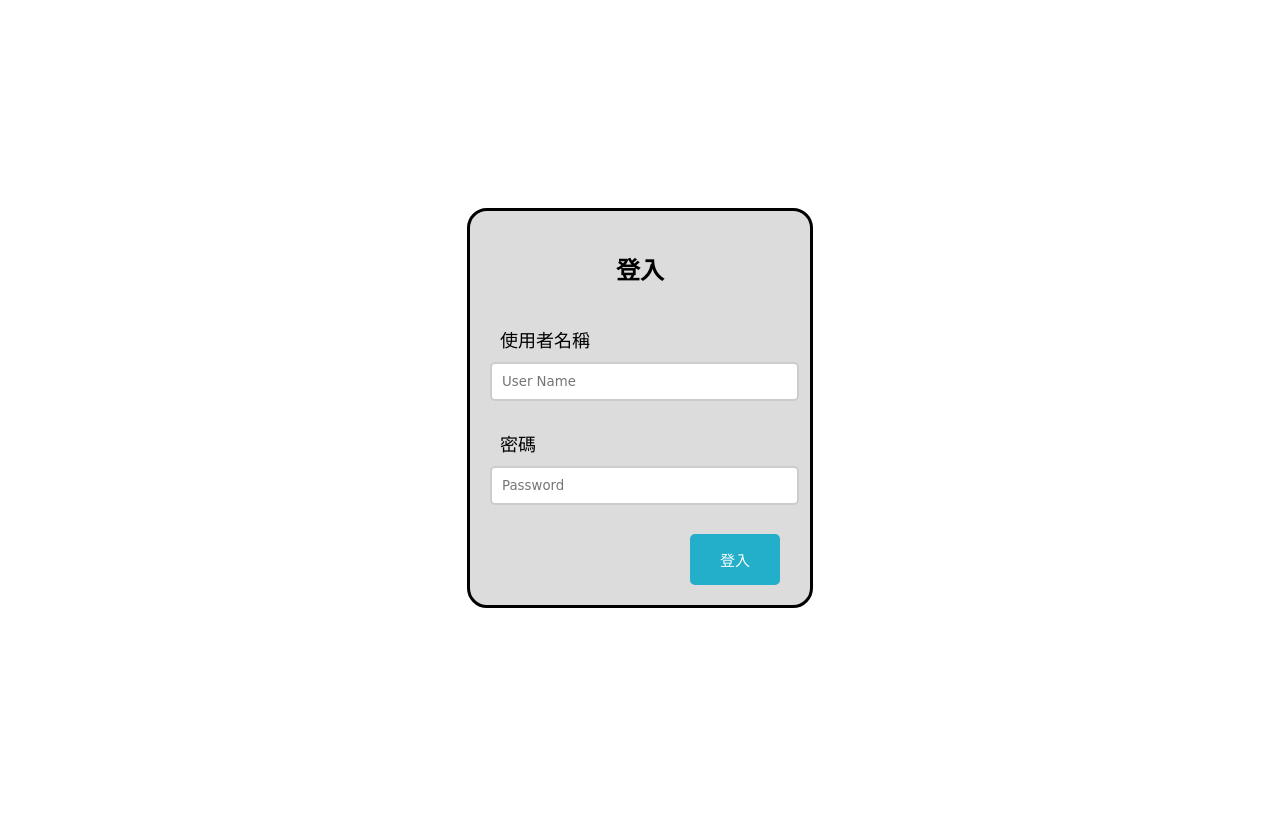
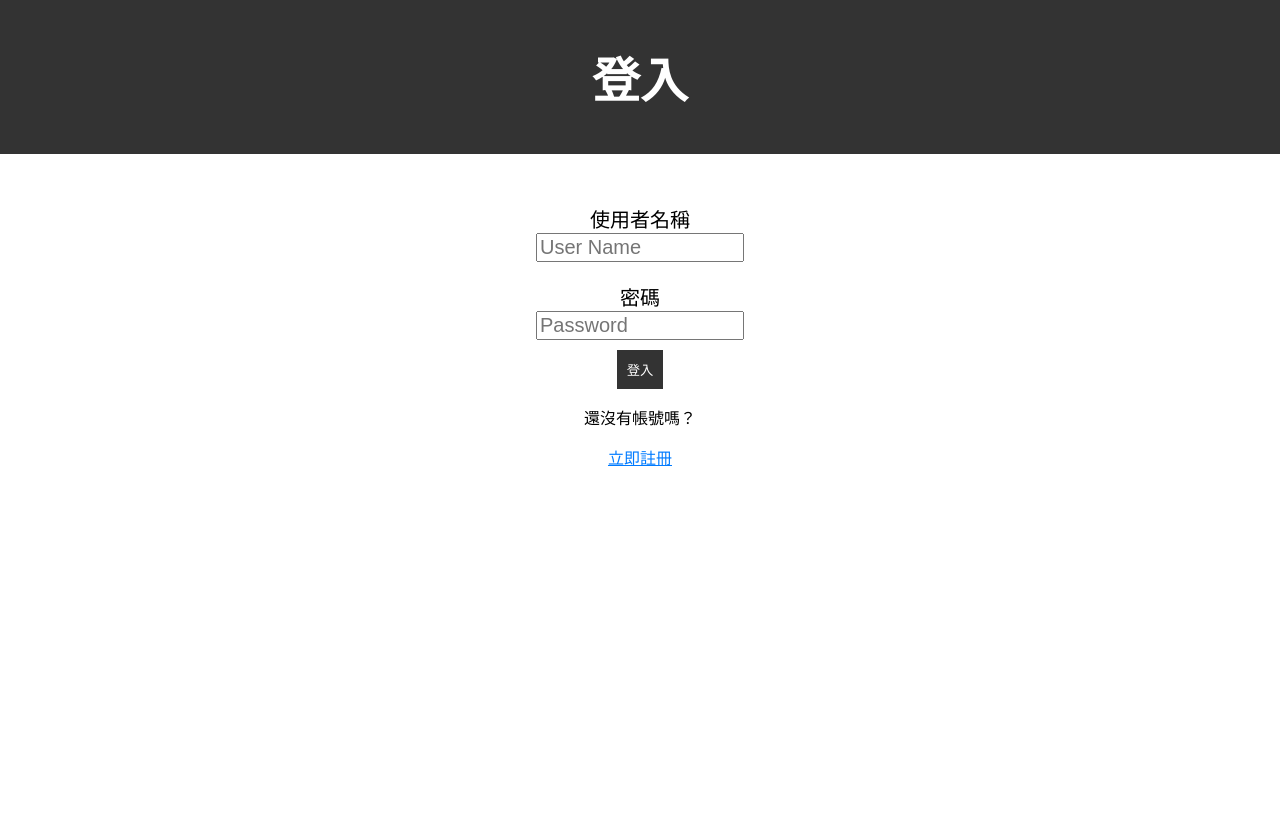
Before and after one commit to SallySLJin/Online_Shopping_System, a PHP site: page /LoginFile/loginpage.php in a window 1280 px wide. After the commit the page ends 466 px from the top, so only its background shows below. Run offline with PHP 8.4, Linux system fonts and the light colour scheme.

Commit message:
登入註冊介面 修改完畢

```diff
--- a/LoginFile/loginpage.php
+++ b/LoginFile/loginpage.php
@@ -1,21 +1,59 @@
+<?php
+session_start();
+include "../config.php";
+?>
+
 <!DOCTYPE html>
-<html>
+<html lang="en">
 <head>
-    <title>登入 - 資料庫專題-網購系統</title>
-    <link rel="stylesheet" type="text/css" href="style.css">
+    <meta charset="UTF-8">
+    <meta name="viewport" content="width=device-width, initial-scale=1.0">
+    <title> 登入 - 資料庫專題 - 網購系統</title>
+    <link rel="stylesheet" href="style.css">
 </head>
 <body>
-    <form action="login.php" method="post">
-        <h2>登入</h2>
-        <?php if(isset($_GET['error'])) { ?>
-            <p class="error"> <?php echo $_GET['error']; ?></p>
-        <?php } ?>
+
+<div class="header">
+    <h1 style="font-size: 3em;">登入</h1>
+
+    <div class="navigation">
+        <?php
+        if(isset($_SESSION['id']) && isset($_SESSION['user_name'])) {
+            header("Location: ../index.php");
+        }
+        ?>
+    </div>
+</div>
+
+<form action="login.php" method="post">
+        <?php
+            if (isset($_GET['error'])) {
+                $errorMessage = $_GET['error'];
+                echo '<div class="error-message">' . htmlspecialchars($errorMessage) . '</div>';
+            }
+        ?>
         <label>使用者名稱</label>
         <input type="text" name="uname" placeholder="User Name"><br>
         <label>密碼</label>
         <input type="password" name="password" placeholder="Password"><br>
 
         <button type="submit">登入</button>
+        <p></p>
+        <p></p>
+        <p>還沒有帳號嗎？</p>
+        <a href=signuppage.php>立即註冊</a>
     </form>
-</body>
-</html>
+
+<style>
+  table {
+    width: 100vw;
+    padding: 20px;
+
+  }
+
+  td {
+    border: 1px solid #ddd;
+    padding: 8px;
+    text-align: left;
+  }
+</style>
--- a/LoginFile/style.css
+++ b/LoginFile/style.css
@@ -1,150 +1,77 @@
 body {
-
-    background: #ffffff;
-
-    display: flex;
-
-    justify-content: center;
-
-    align-items: center;
-
-    height: 100vh;
-
-    flex-direction: column;
-
+    font-family: Arial, sans-serif;
+    margin: 0;
+    padding: 0;
 }
 
-*{
-
-    font-family: cursive;
-
-    box-sizing: padding-box;
-
+.header {
+    background-color: #333;
+    color: white;
+    padding: 10px;
+    text-align: center;
 }
 
-form {
-
-    width: 300px;
-
-    border: 3px solid rgb(0, 0, 0);
-
-    padding: 20px;
-
-    background: rgb(220,220,220);
-
-    border-radius: 20px;
-
+.navigation {
+    margin-top: 10px;
 }
 
-h2 {
-
-    text-align: center;
-
-    margin-bottom: 40px;
-
+.navigation a {
+    color: white;
+    text-decoration: none;
+    margin: 0 10px;
 }
 
-input {
-
-    display: block;
-
-    border: 2px solid #ccc;
-
-    width: 95%;
-
-    padding: 10px;
-
-    margin: 10px auto;
-
-    border-radius: 5px;
-
+.content {
+    padding: 20px;
 }
 
-label {
-
-    color: #000000;
-
-    font-size: 18px;
-
+.product {
+    border: 1px solid #ccc;
     padding: 10px;
-
+    margin-bottom: 10px;
 }
 
-button {
+.error-message {
+    background-color: #ffdddd;
+    color: #8b0000;
+    padding: 10px;
+    border: 1px solid #f44336;
+    margin-bottom: 10px;
+    margin: 0 auto;
+    width: 250px;
+  }
 
-    float: right;
-
-    font-size: 15px;
-
-    background: rgb(35, 174, 202);
-
-    padding: 15px 30px;
-
-    color: #fff;
-
-    border-radius: 5px;
-
-    margin-right: 10px;
-
-    border: none;
-
+form {
+  text-align: center;
+  margin-top: 50px;
 }
 
-button:hover{
-
-    opacity: .10;
-
+form h1 {
+  color: #333;
 }
 
-.error {
-
-   background: #F2DEDE;
-
-   color: #0c0101;
-
-   padding: 10px;
-
-   width: 95%;
-
-   border-radius: 5px;
-
-   margin: 20px auto;
-
+form label {
+  font-size: 20px;
+  display: block;
+  margin-top: 10px;
 }
 
-h1 {
-
-    text-align: center;
-
-    color: rgb(134, 3, 3);
-
+form input {
+    font-size: 20px;
+  width: 200px;
+  margin-bottom: 10px;
 }
 
-a {
-    position: fixed;
-
-    bottom: 20px;
-
-    right: 20px;
-
-    background: rgb(4, 32, 214);
-
-    padding: 10px 15px;
-
-    color: #fff;
-
-    border-radius: 10px;
-
-    margin-right: 10px;
-
-    border: none;
-
-    text-decoration: none;
-
+form button {
+  padding: 10px;
+  background-color: #333;
+  color: white;
+  border: none;
+  cursor: pointer;
 }
 
-a:hover{
-
-    opacity: .7;
-
+form a {
+  display: block;
+  margin-top: 10px;
+  color: #007bff;
 }
```
Also changed, not shown: LoginFile/login.php (+4 -4 lines), LoginFile/signup.php (+13 -9 lines), LoginFile/signuppage.php (+15 -31 lines).
